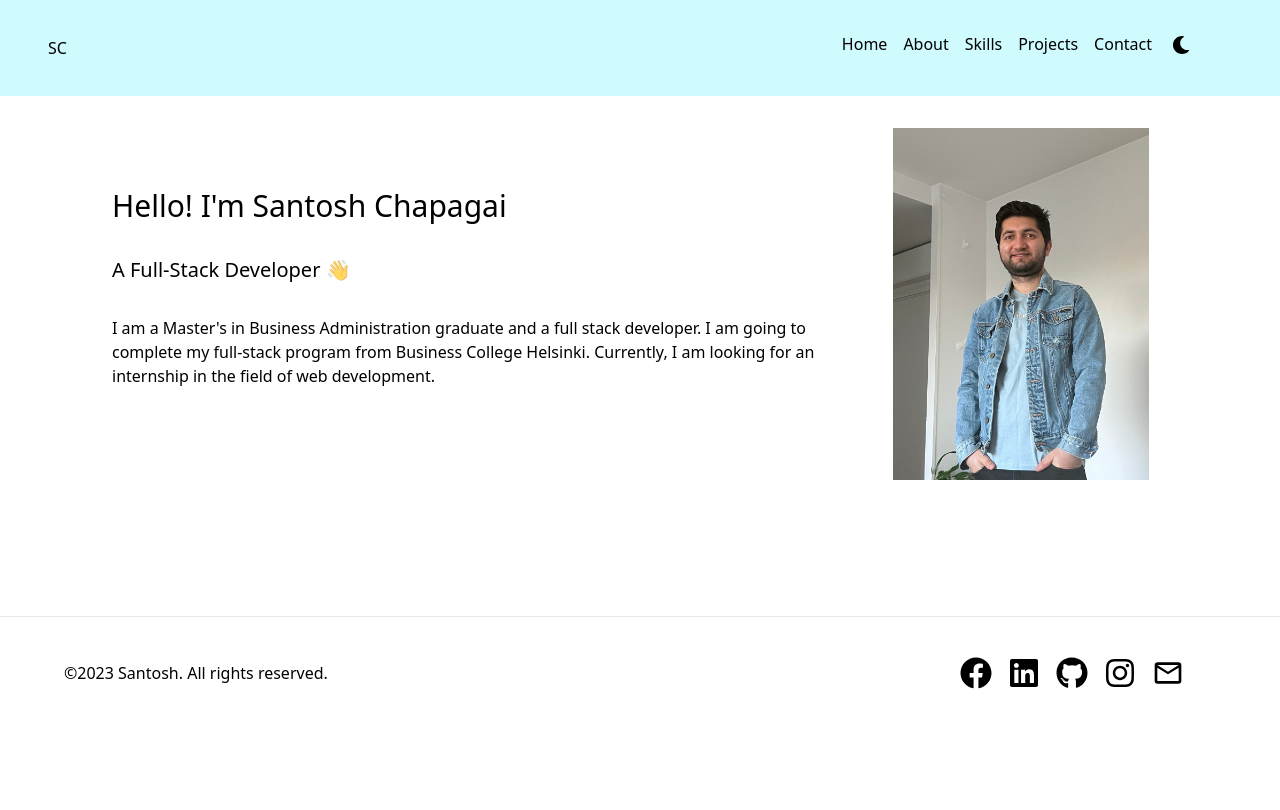
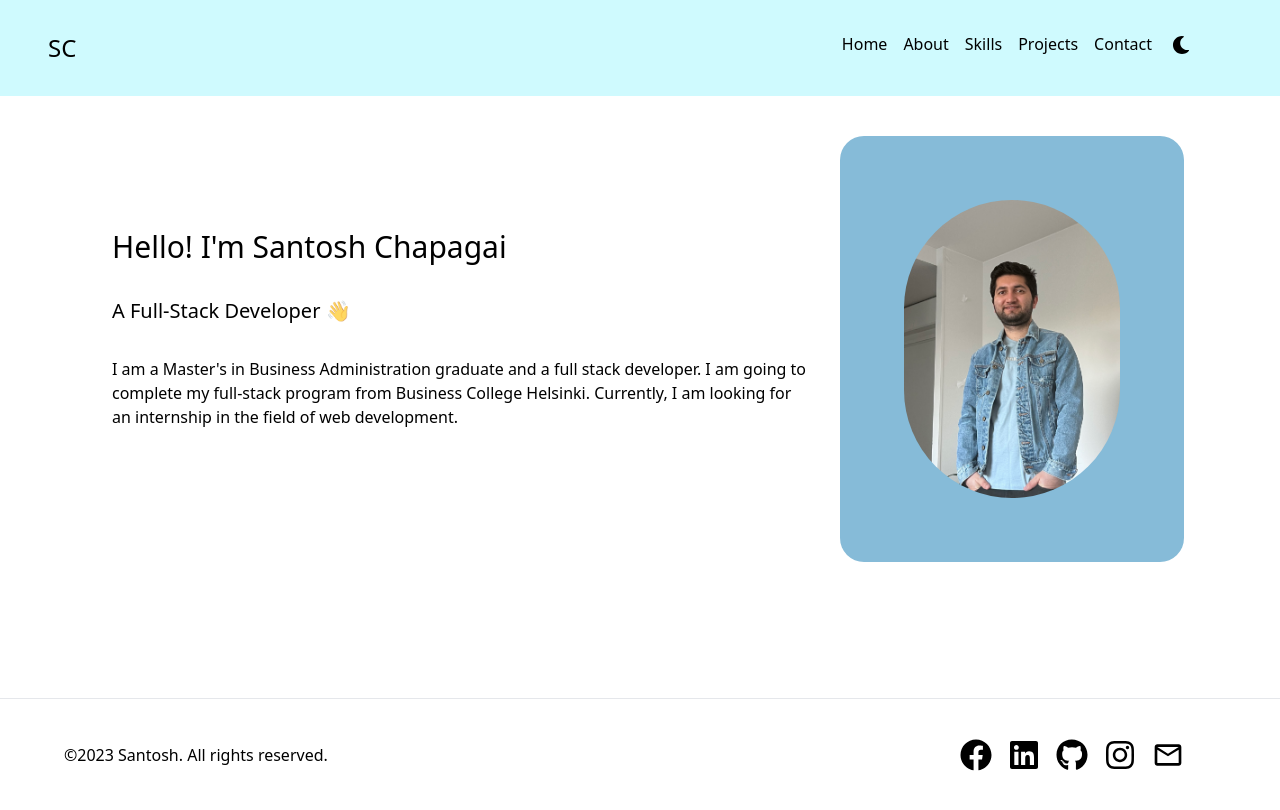
Before and after one commit to SantoshChapagai/My-Portfolio, a Next.js app: page / in a window 1280 px wide. Built offline with nearby package versions, Linux system fonts and the light colour scheme.

Commit message:
style the front page

```diff
--- a/app/globals.css
+++ b/app/globals.css
@@ -7,4 +7,5 @@
   --foreground-rgb: 0, 0, 0;
   --background-start-rgb: 214, 219, 220;
   --background-end-rgb: 255, 255, 255;
+  --background-caroline: 134, 187, 216;
 }
--- a/app/page.tsx
+++ b/app/page.tsx
@@ -5,11 +5,11 @@ export default function Home() {
     <main className="flex flex-cols items-center justify-evenly p-24">
       <div className='lg:max-w-[750px] mr-4'>
       <h1 className='text-3xl text-bold p-4'>Hello! I'm Santosh Chapagai</h1>
-      <h3 className='text-xl p-4'>A Full-Stack Developer <span className='transition duration-1000 ease-in animate-pulse'>👋</span></h3>
+      <h3 className='text-xl p-4'>A Full-Stack Developer <span className='transition duration-1000 ease-in animate-pulse h-16 w-16'>👋</span></h3>
       <p className='p-4'>I am a Master's in Business Administration graduate and a full stack developer. I am going to complete my full-stack program from Business College Helsinki. Currently, I am looking for an internship in the field of web development.</p>
       </div>
-      <div>
-        <Image src="/santosh.jpg" alt="santosh" width={768} height={512} className="object-contain rounded-ig h-96 w-84 pt-8 rounded"/>
+      <div className='bg-carolina rounded-3xl mt-10'>
+        <Image src="/santosh.jpg" alt="santosh" width={768} height={512} className="object-contain rounded-full p-16 mr-16"/>
       </div>
     </main>
   )
--- a/components/Navbar.tsx
+++ b/components/Navbar.tsx
@@ -8,7 +8,7 @@ const Navbar = () => {
   return (
     <div className='w-full mx-auto flex justify-between items-center px-12 h-24 py-4 bg-cyan-100 dark:bg-black fixed'>
        <Link href="/">
-        SC
+       <h1 className='text-2xl'>SC</h1>
        </Link>
       <nav className='flex space-x-4'>
         <Link href="/">Home</Link>
--- a/tailwind.config.ts
+++ b/tailwind.config.ts
@@ -13,7 +13,7 @@ module.exports = {
       colors:{
         "dark": "#232A3C",
         "medium": "#293245",
-        "white":"#FFF",
+        "carolina": "#86BBD8",
       }
     },
   },
```
